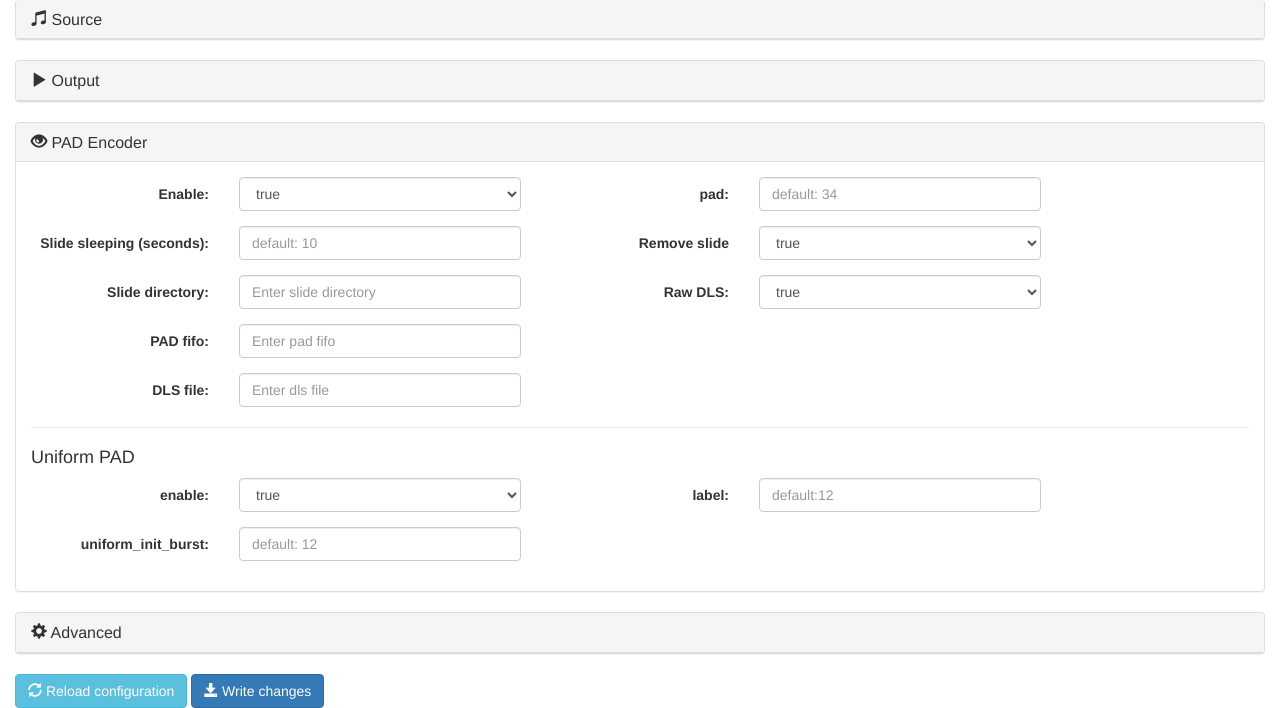
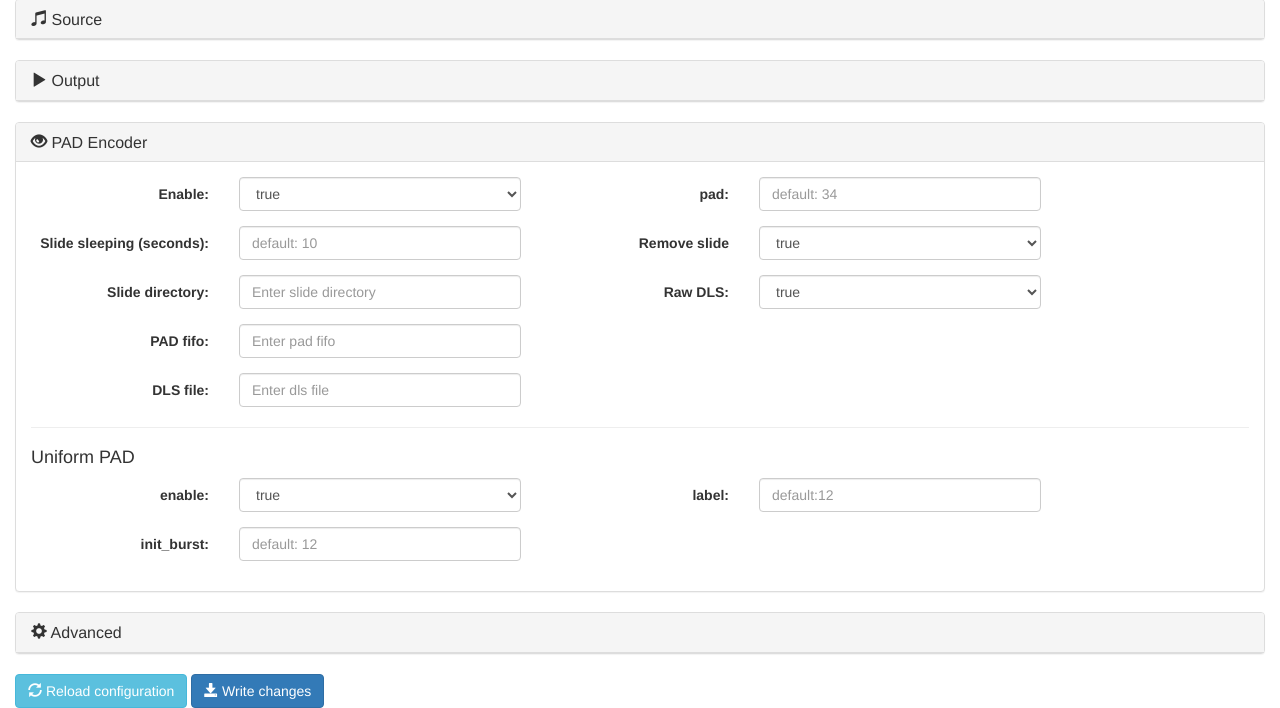
Before and after one commit to Opendigitalradio/ODR-EncoderManager, a Python web app: template templates/config.html in a window 1280 px wide, after a click on "PAD Encoder". Shown: the part 193-901 px from the top of the page. Run offline with Jinja, Linux system fonts and the light colour scheme; the template is opened without the code that fills it: most values are stand-ins (such as "Sample title", 1, 10 or a date in 2020).

Commit message:
Change uniform_init_burst to init_burst title in Uniform PAD section

```diff
--- a/templates/config.html
+++ b/templates/config.html
@@ -356,7 +356,7 @@ along with ODR-EncoderManager.  If not, see <http://www.gnu.org/licenses/>.
                                                 </div>
                                         </div>
                                         <div class="form-group">
-                                                <label class="control-label col-sm-2" for="padenc_uniform_init_burst">uniform_init_burst:</label>
+                                                <label class="control-label col-sm-2" for="padenc_uniform_init_burst">init_burst:</label>
                                                 <div class="col-sm-3">
                                                         <input type="text" class="form-control" id="padenc_uniform_init_burst" placeholder="default: 12" data-toggle="tooltip" data-placement="top" title="Sets a PAD burst amount to initially fill the output FIFO">
                                                 </div>
```
